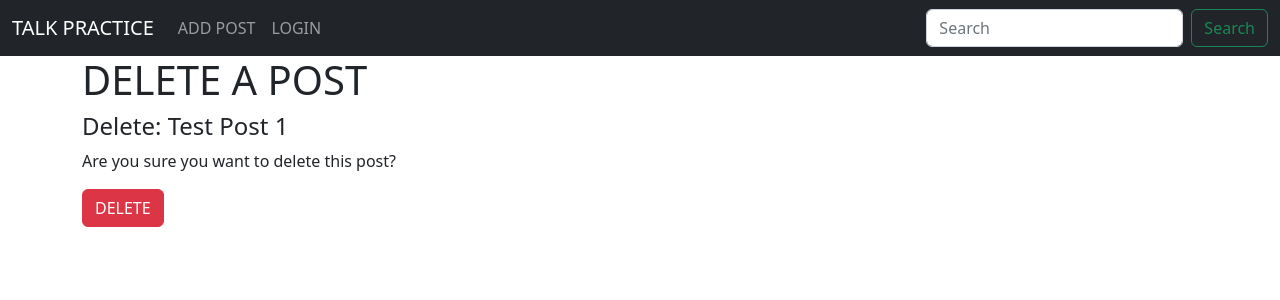
After one commit to NickWaldock/talk-practice-forum, a Django app: page /article/1/delete in a window 1280 px wide. The commit adds this page. Shown: the top 300 px of the page. Run offline with Django 4.2, Linux system fonts and the light colour scheme; data comes from the database, SQL or seed files in the repository; both versions use the stored data as it was after the commit.

Commit message:
Create the delete post view and page

```diff
--- a/talk_practice_forum/blog/templates/add-post.html
+++ b/talk_practice_forum/blog/templates/add-post.html
@@ -22,6 +22,7 @@
 
     {{form.as_p}}
     <button class="btn btn-secondary">PUBLISH</button>
+
 </div>
 
 </form>
--- /dev/null
+++ b/talk_practice_forum/blog/templates/delete-post.html
@@ -0,0 +1,19 @@
+{% extends 'base.html' %}
+{% block title %} EDIT YOUR POST... {% endblock %}
+{% block content %}
+
+
+<h1>DELETE A POST</h1>
+
+<h4>Delete: {{ post.title }}</h4>
+<div class="form-group">
+    <form method="POST">
+    {% csrf_token %}
+
+    <p>Are you sure you want to delete this post?</p>
+    <button class="btn btn-danger">DELETE</button>
+</div>
+
+</form>
+
+{% endblock %}
--- a/talk_practice_forum/blog/templates/home.html
+++ b/talk_practice_forum/blog/templates/home.html
@@ -8,8 +8,8 @@
     <a href="{% url 'article-detail' post.pk %}">{{ post.title }}</a>
     {{ post.author }}
     {{ post.body }}
-    <br>
     <small><a href="{% url 'update-post' post.pk %}">EDIT POST</a></small>
+    <small><a href="{% url 'delete-post' post.pk %}">DELETE POST</a></small>
 <br>
 
 {% endfor %}
--- a/talk_practice_forum/blog/templates/update-post.html
+++ b/talk_practice_forum/blog/templates/update-post.html
@@ -22,6 +22,7 @@
 
     {{form.as_p}}
     <button class="btn btn-secondary">UPDATE</button>
+    <button class="btn btn-danger">DELETE</button>
 </div>
 
 </form>
--- a/talk_practice_forum/blog/urls.py
+++ b/talk_practice_forum/blog/urls.py
@@ -1,6 +1,6 @@
 from django.urls import path
 # from . import views
-from .views import HomeView, ArticleDetailView, AddPostView, UpdatePostView
+from .views import HomeView, ArticleDetailView, AddPostView, UpdatePostView, DeletePostView
 
 urlpatterns = [
     # path('', views.home, name='home'),
@@ -8,4 +8,5 @@ urlpatterns = [
     path('article/<int:pk>', ArticleDetailView.as_view(), name='article-detail'),
     path('add-post/', AddPostView.as_view(), name='add-post'),
     path('article/edit/<int:pk>', UpdatePostView.as_view(), name='update-post'),
+    path('article/<int:pk>/delete', DeletePostView.as_view(), name='delete-post'),
 ]
--- a/talk_practice_forum/blog/views.py
+++ b/talk_practice_forum/blog/views.py
@@ -1,7 +1,8 @@
 from django.shortcuts import render
-from django.views.generic import ListView, DetailView, CreateView, UpdateView
+from django.views.generic import ListView, DetailView, CreateView, UpdateView, DeleteView
 from .models import Post
 from .forms import PostForm, EditForm
+from django.urls import reverse_lazy
 
 # def home(request):
 #     return render(request, 'home.html', {})
@@ -11,6 +12,7 @@ from .forms import PostForm, EditForm
 class HomeView(ListView):
     model = Post
     template_name = 'home.html'
+    ordering = ['-id']
 
 
 # Shows a single blog post
@@ -34,3 +36,9 @@ class UpdatePostView(UpdateView):
     form_class = EditForm
     template_name = 'update-post.html'
     # fields = ['title', 'subtitle', 'body']
+
+
+class DeletePostView(DeleteView):
+    model = Post
+    template_name = 'delete-post.html'
+    success_url = reverse_lazy('home')
```
Also changed, not shown: talk_practice_forum/db.sqlite3.
